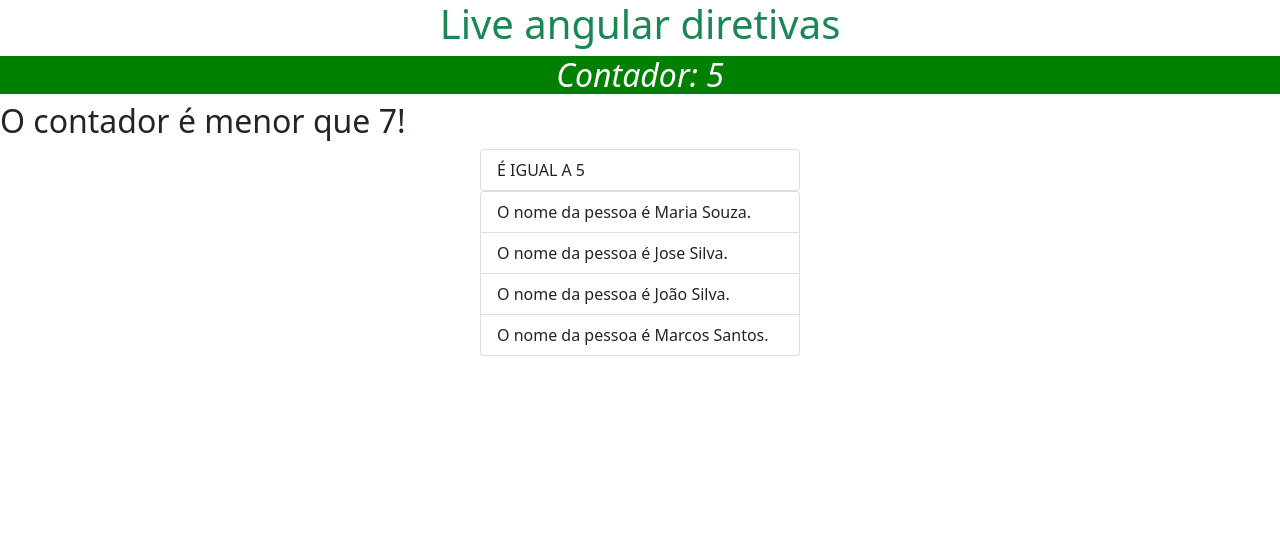
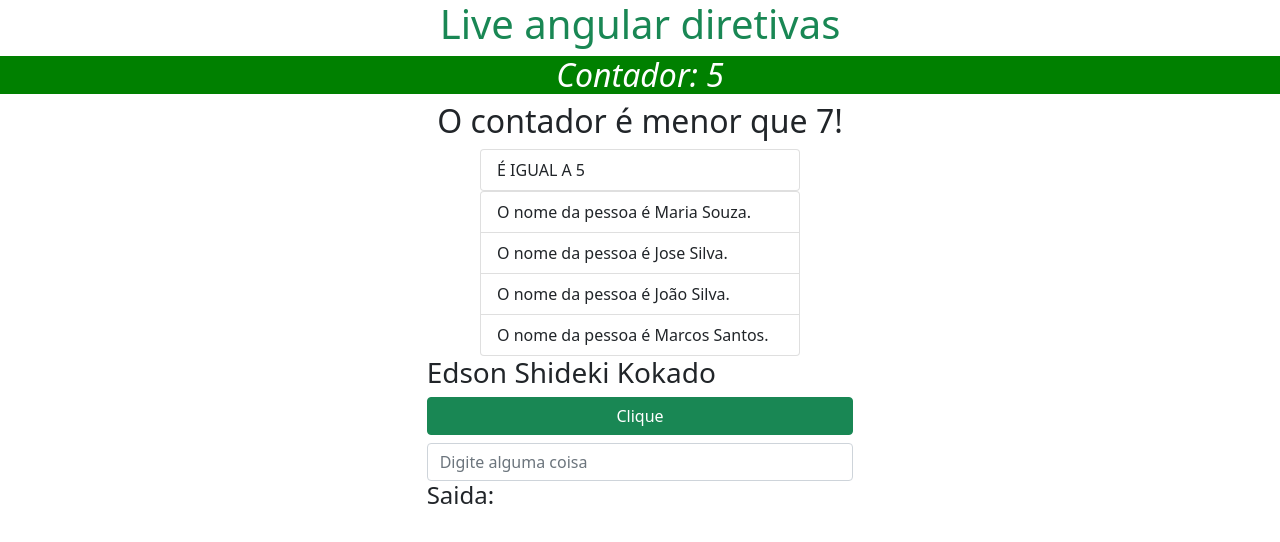
Before and after one commit to eskokado/dio-ambiente-angular, an Angular app: page / in a window 1280 px wide. Shown: the top 542 px of the page. Built offline with nearby package versions, Linux system fonts and the light colour scheme.

Commit message:
feat: two way data binding

```diff
--- a/src/app/app.component.html
+++ b/src/app/app.component.html
@@ -8,10 +8,10 @@
 </div>
 
 <!-- Diretivas Estruturais -->
-<h2 *ngIf="count > 7; else menor">O contador passou de 7!</h2>
+<h2 class="text-center" *ngIf="count > 7; else menor">O contador passou de 7!</h2>
 
 <ng-template #menor>
-  <h2>O contador é menor que 7!</h2>
+  <h2 class="text-center">O contador é menor que 7!</h2>
 </ng-template>
 
 <ul [ngSwitch]="count" class="list-group mx-auto col-3">
@@ -39,3 +39,18 @@
     *ngFor="let pessoa of pessoas"
   >O nome da pessoa é {{ pessoa.nome }} {{ pessoa.sobrenome }}.</li>
 </ul>
+
+<h3 class="col-4 mx-auto">{{ nome }}</h3>
+<div class="mx-auto col-4">
+  <button class="btn btn-success col-12 mb-2" (click)="clicou('João Souza da Silva')">Clique</button>
+</div>
+
+<div class="col-4 mx-auto">
+  <input
+    type="text"
+    class="form-control"
+    placeholder="Digite alguma coisa"
+    [(ngModel)]="texto"
+  >
+  <h4>Saida: {{ texto }} </h4>
+</div>
--- a/src/app/app.component.ts
+++ b/src/app/app.component.ts
@@ -7,6 +7,10 @@ import { Component, OnInit } from '@angular/core';
 })
 export class AppComponent implements OnInit{
   count = 0;
+
+  nome = "Edson Shideki Kokado";
+
+  texto: string = "";
 
   pessoas = [
     {
@@ -39,4 +43,8 @@ export class AppComponent implements OnInit{
       }
     }, 1000);
   }
+
+  clicou(nome: string): void {
+    console.log("Clicou em mim", nome);
+  }
 }
--- a/src/app/app.module.ts
+++ b/src/app/app.module.ts
@@ -1,4 +1,5 @@
 import { NgModule } from '@angular/core';
+import { FormsModule } from '@angular/forms';
 import { BrowserModule } from '@angular/platform-browser';
 
 import { AppRoutingModule } from './app-routing.module';
@@ -10,7 +11,8 @@ import { AppComponent } from './app.component';
   ],
   imports: [
     BrowserModule,
-    AppRoutingModule
+    AppRoutingModule,
+    FormsModule
   ],
   providers: [],
   bootstrap: [AppComponent]
```
